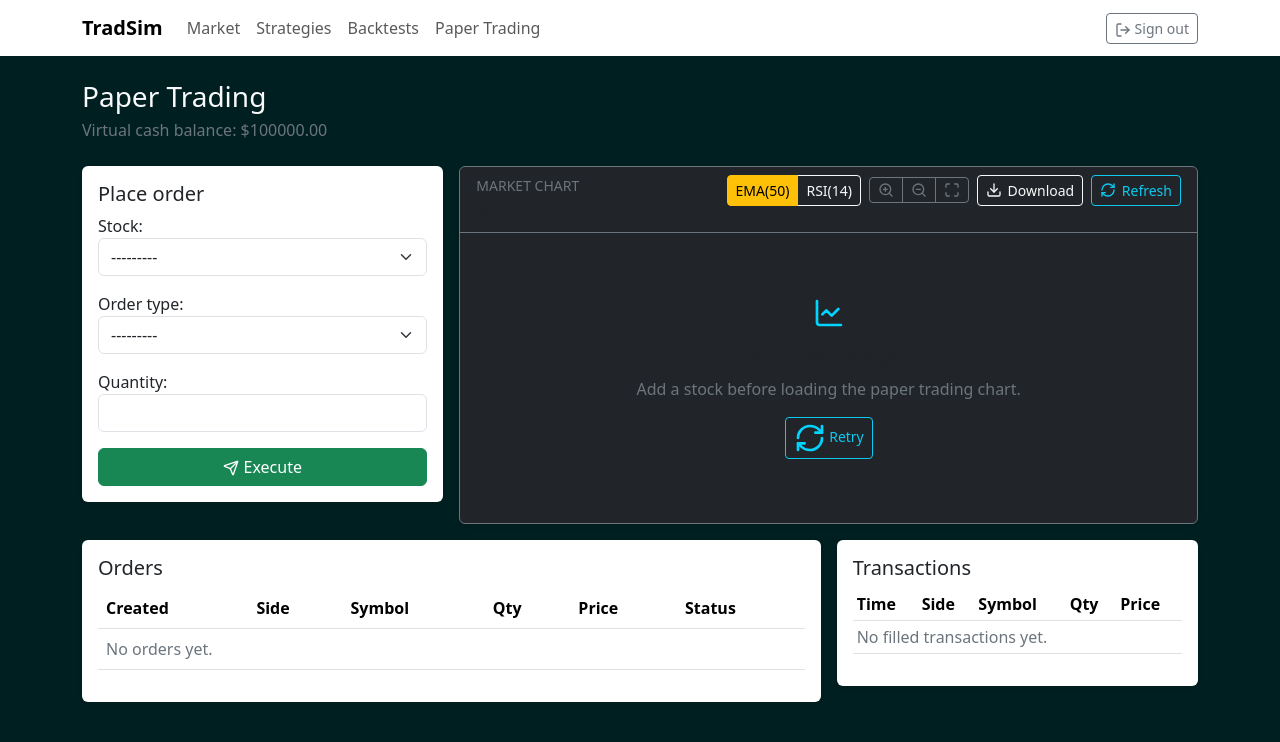
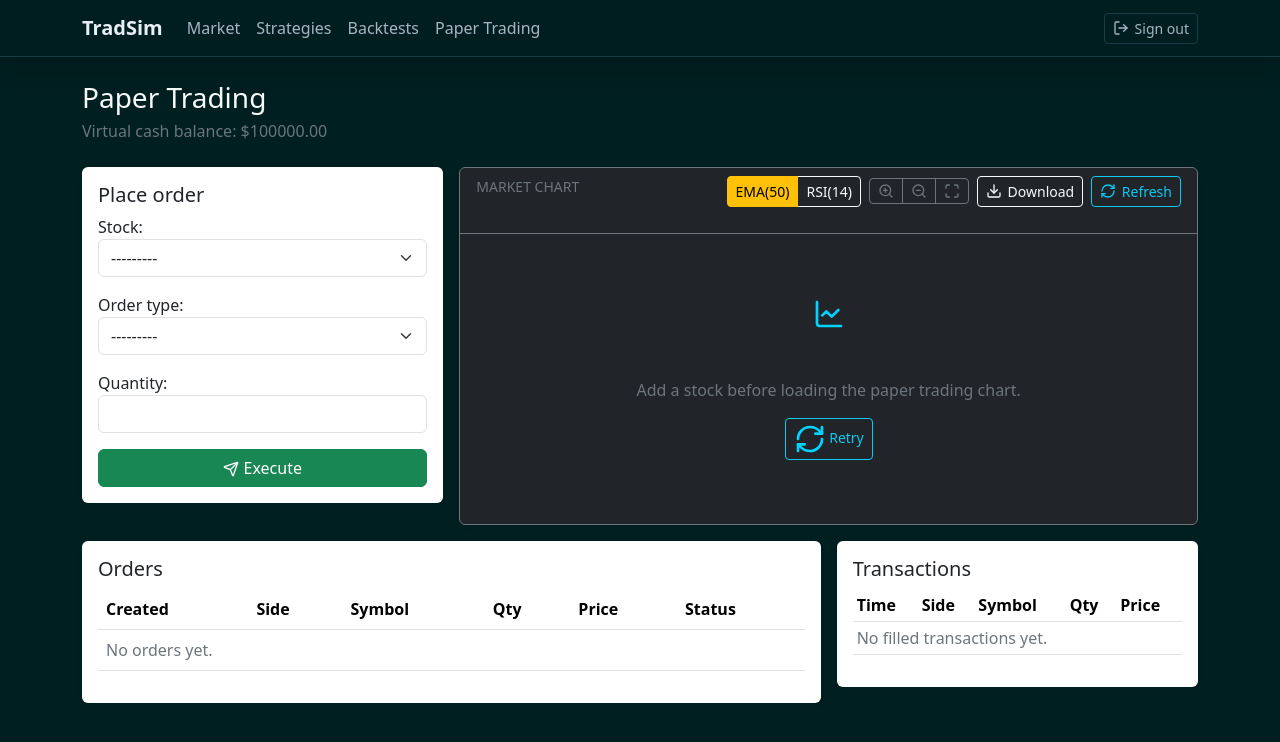
Before and after one commit to yamaNash97/Trading_Platform, a Django app: page /paper/ in a window 1280 px wide. Shown: the top 742 px of the page. Run offline with Django 5.2, Linux system fonts and the light colour scheme; the visitor is signed in with stand-in values (Sample User, id 1); data comes from the database, SQL or seed files in the repository; data that the repository does not hold is empty; some libraries are stand-ins or nearby versions.

Commit message:
navbar edit

```diff
--- a/static/css/main.css
+++ b/static/css/main.css
@@ -9,6 +9,97 @@
   --chart-text: #e8eef5;
   --chart-muted: #a8b4c6;
   --chart-accent: #00d4ff;
+}
+
+.app-shell {
+  background: var(--chart-bg);
+}
+
+/* ========================================
+   App Navbar
+   ======================================== */
+
+.app-navbar {
+  background: rgba(0, 31, 32, 0.94);
+  border-bottom: 1px solid var(--chart-border);
+  box-shadow: 0 0.5rem 1.75rem rgba(0, 0, 0, 0.18);
+  backdrop-filter: blur(10px);
+}
+
+.app-navbar .navbar-brand {
+  color: var(--chart-text);
+  letter-spacing: 0;
+}
+
+.app-navbar .navbar-brand:hover,
+.app-navbar .navbar-brand:focus {
+  color: var(--chart-accent);
+}
+
+.app-navbar .nav-link {
+  color: var(--chart-muted);
+  border-radius: 0.375rem;
+  transition:
+    color 160ms ease,
+    background-color 160ms ease;
+}
+
+.app-navbar .nav-link:hover,
+.app-navbar .nav-link:focus,
+.app-navbar .nav-link.active,
+.app-navbar .nav-link[aria-current="page"] {
+  color: var(--chart-text);
+  background: rgba(0, 212, 255, 0.1);
+}
+
+.app-navbar .navbar-toggler {
+  border-color: var(--chart-border);
+}
+
+.app-navbar .navbar-toggler:focus {
+  box-shadow: 0 0 0 0.18rem rgba(0, 212, 255, 0.2);
+}
+
+.app-navbar-action {
+  display: inline-flex;
+  align-items: center;
+  gap: 0.35rem;
+}
+
+.app-navbar .btn-outline-secondary {
+  color: var(--chart-muted);
+  border-color: var(--chart-border);
+}
+
+.app-navbar .btn-outline-secondary:hover,
+.app-navbar .btn-outline-secondary:focus {
+  color: var(--chart-bg);
+  background: var(--chart-accent);
+  border-color: var(--chart-accent);
+}
+
+.app-navbar .btn-outline-success {
+  color: #2ed573;
+  border-color: rgba(46, 213, 115, 0.5);
+}
+
+.app-navbar .btn-outline-success:hover,
+.app-navbar .btn-outline-success:focus {
+  color: var(--chart-bg);
+  background: #2ed573;
+  border-color: #2ed573;
+}
+
+@media (max-width: 991.98px) {
+  .app-navbar .navbar-collapse {
+    margin-top: 0.75rem;
+    padding-top: 0.75rem;
+    border-top: 1px solid var(--chart-border);
+  }
+
+  .app-navbar .nav-link {
+    padding-inline: 0.75rem;
+  }
 }
 
 /* ========================================
--- a/templates/base.html
+++ b/templates/base.html
@@ -13,8 +13,8 @@
   {% block extra_head %}{% endblock %}
 </head>
 
-<body class="text-light" style="background: #001f20;">
-  <nav class="navbar navbar-expand-lg bg-white">
+<body class="text-light app-shell">
+  <nav class="navbar navbar-expand-lg navbar-dark app-navbar">
     <div class="container">
       <a class="navbar-brand fw-bold" href="{% url 'portfolio:dashboard' %}">TradSim</a>
       <button class="navbar-toggler" type="button" data-bs-toggle="collapse" data-bs-target="#mainNav">
@@ -30,11 +30,11 @@
         </ul>
         <form method="post" action="{% url 'logout' %}" class="d-flex">
           {% csrf_token %}
-          <button class="btn btn-outline-secondary btn-sm" type="submit"><i data-lucide="log-out"></i> Sign out</button>
+          <button class="btn btn-outline-secondary btn-sm app-navbar-action" type="submit"><i data-lucide="log-out"></i> Sign out</button>
         </form>
         {% else %}
         <div class="ms-auto d-flex gap-2">
-          <a class="btn btn-outline-success btn-sm" href="{% url 'login' %}">Sign in</a>
+          <a class="btn btn-outline-success btn-sm app-navbar-action" href="{% url 'login' %}">Sign in</a>
         </div>
         {% endif %}
       </div>
```
